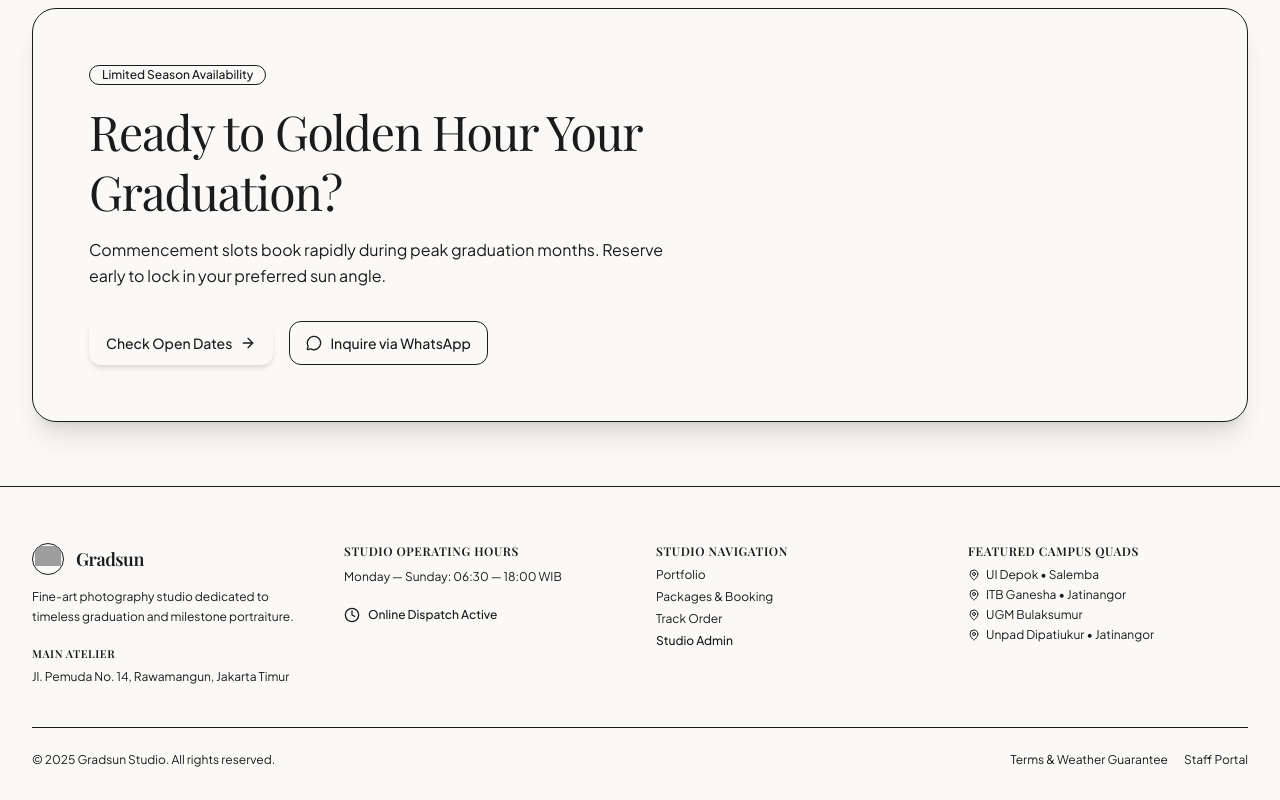
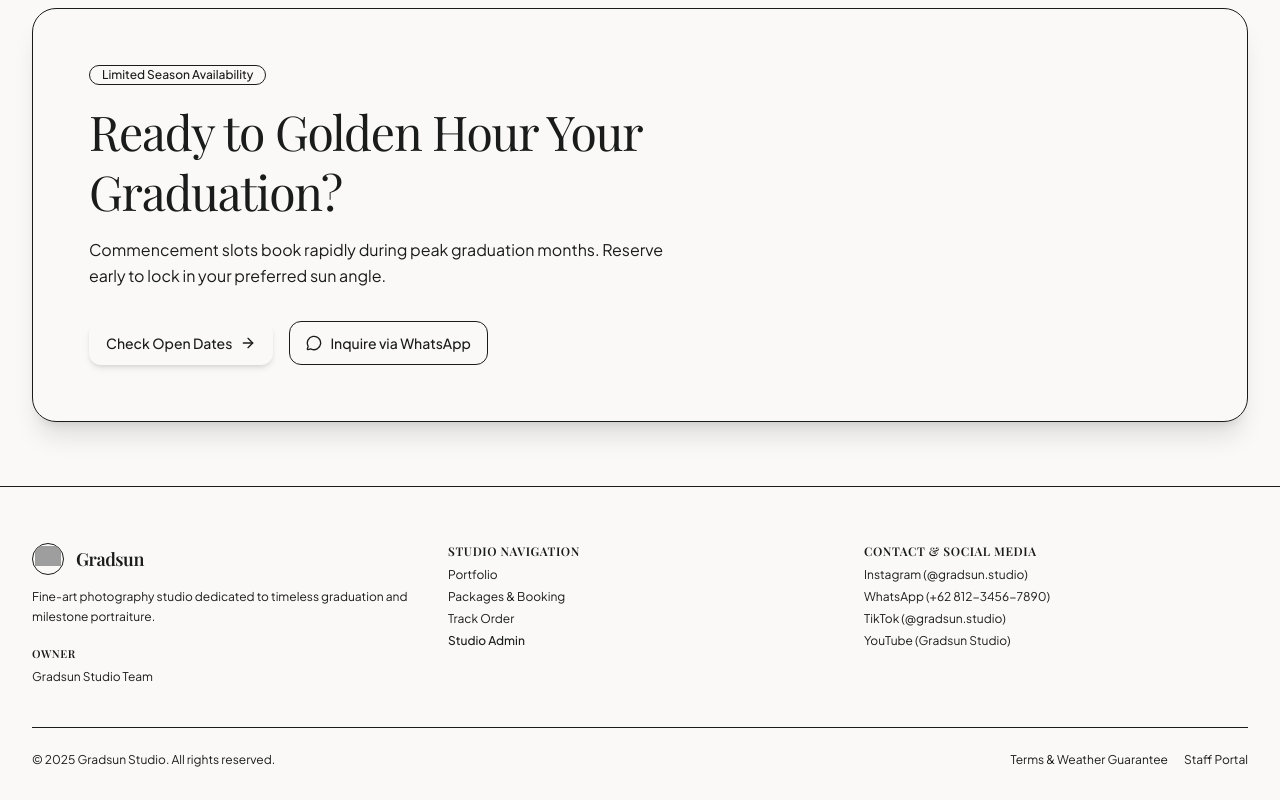
Before and after one commit to ismailagung/gradsun, a Next.js app: page / in a window 1280 px wide. Shown: the part 3119-3919 px from the top of the page. Built offline with nearby package versions, Linux system fonts and the light colour scheme; no server answers; grey boxes are pictures that could not be loaded; a web font is replaced by a local one.

Commit message:
feat(landing): update footer to 3-column layout with owner and social contacts

```diff
--- a/messages/en-US.json
+++ b/messages/en-US.json
@@ -450,19 +450,16 @@
   },
   "footer": {
     "description": "Fine-art photography studio dedicated to timeless graduation and milestone portraiture.",
-    "hoursTitle": "Studio Operating Hours",
-    "hoursValue": "Monday — Sunday: 06:30 — 18:00 WIB",
-    "locationTitle": "Main Atelier",
-    "locationValue": "Jl. Pemuda No. 14, Rawamangun, Jakarta Timur",
-    "campusesTitle": "Featured Campus Quads",
-    "onlineDispatch": "Online Dispatch Active",
+    "ownerTitle": "Owner",
+    "ownerValue": "Gradsun Studio Team",
+    "contactTitle": "Contact & Social Media",
+    "instagram": "Instagram (@gradsun.studio)",
+    "whatsapp": "WhatsApp (+62 812-3456-7890)",
+    "tiktok": "TikTok (@gradsun.studio)",
+    "youtube": "YouTube (Gradsun Studio)",
     "navTitle": "Studio Navigation",
     "terms": "Terms & Weather Guarantee",
     "staffPortal": "Staff Portal",
-    "uiCampuses": "UI Depok • Salemba",
-    "itbCampuses": "ITB Ganesha • Jatinangor",
-    "ugmCampuses": "UGM Bulaksumur",
-    "unpadCampuses": "Unpad Dipatiukur • Jatinangor",
     "copyright": "© 2025 Gradsun Studio. All rights reserved."
   },
   "invoice": {
--- a/messages/id-ID.json
+++ b/messages/id-ID.json
@@ -450,19 +450,16 @@
   },
   "footer": {
     "description": "Studio fotografi seni rupa yang didedikasikan untuk potret wisuda dan momen bersejarah abadi.",
-    "hoursTitle": "Jam Operasional Studio",
-    "hoursValue": "Senin — Minggu: 06:30 — 18:00 WIB",
-    "locationTitle": "Atelier Utama",
-    "locationValue": "Jl. Pemuda No. 14, Rawamangun, Jakarta Timur",
-    "campusesTitle": "Kampus Unggulan",
-    "onlineDispatch": "Layanan Reservasi Online Aktif",
+    "ownerTitle": "Pemilik",
+    "ownerValue": "Gradsun Studio Team",
+    "contactTitle": "Kontak & Media Sosial",
+    "instagram": "Instagram (@gradsun.studio)",
+    "whatsapp": "WhatsApp (+62 812-3456-7890)",
+    "tiktok": "TikTok (@gradsun.studio)",
+    "youtube": "YouTube (Gradsun Studio)",
     "navTitle": "Navigasi Studio",
     "terms": "Ketentuan & Jaminan Cuaca",
     "staffPortal": "Portal Staf",
-    "uiCampuses": "UI Depok • Salemba",
-    "itbCampuses": "ITB Ganesha • Jatinangor",
-    "ugmCampuses": "UGM Bulaksumur",
-    "unpadCampuses": "Unpad Dipatiukur • Jatinangor",
     "copyright": "© 2025 Gradsun Studio. Hak cipta dilindungi undang-undang."
   },
   "invoice": {
--- a/src/app/page.tsx
+++ b/src/app/page.tsx
@@ -1,9 +1,7 @@
 import {
   ArrowRight,
   Check,
-  Clock,
   Heart,
-  MapPin,
   MessageCircle,
   Quote,
   Sparkles,
@@ -635,8 +633,8 @@ export default async function HomePage() {
 
       {/* 7. EXTENDED MEGA FOOTER */}
       <footer className="border-t border-border bg-card pt-14 pb-8 px-4 sm:px-6 lg:px-8">
-        <div className="mx-auto max-w-7xl grid grid-cols-1 md:grid-cols-4 gap-8 pb-10 border-b border-border">
-          {/* Col 1: Brand & Atelier */}
+        <div className="mx-auto max-w-7xl grid grid-cols-1 md:grid-cols-3 gap-8 pb-10 border-b border-border">
+          {/* Col 1: Brand & Owner */}
           <div className="flex flex-col gap-3">
             <div className="flex items-center gap-3">
               <div className="relative size-8 overflow-hidden rounded-full border border-border bg-card p-0.5">
@@ -655,25 +653,13 @@ export default async function HomePage() {
             <p className="text-xs text-muted-foreground leading-relaxed">{tFoot("description")}</p>
             <div className="pt-2">
               <span className="text-[11px] font-semibold text-foreground uppercase tracking-wider block font-serif">
-                {tFoot("locationTitle")}
+                {tFoot("ownerTitle")}
               </span>
-              <span className="text-xs text-muted-foreground">{tFoot("locationValue")}</span>
+              <span className="text-xs text-muted-foreground">{tFoot("ownerValue")}</span>
             </div>
           </div>
 
-          {/* Col 2: Studio Hours */}
-          <div className="flex flex-col gap-2">
-            <span className="text-xs font-semibold text-foreground uppercase tracking-wider font-serif">
-              {tFoot("hoursTitle")}
-            </span>
-            <p className="text-xs text-muted-foreground leading-relaxed">{tFoot("hoursValue")}</p>
-            <div className="flex items-center gap-2 pt-3 text-xs text-primary">
-              <Clock className="size-4" />
-              <span className="font-medium">{tFoot("onlineDispatch")}</span>
-            </div>
-          </div>
-
-          {/* Col 3: Navigation Links */}
+          {/* Col 2: Studio Navigation */}
           <div className="flex flex-col gap-2">
             <span className="text-xs font-semibold text-foreground uppercase tracking-wider font-serif">
               {tFoot("navTitle")}
@@ -694,28 +680,44 @@ export default async function HomePage() {
             </div>
           </div>
 
-          {/* Col 4: Featured Campus Quads */}
+          {/* Col 3: Contact & Socials */}
           <div className="flex flex-col gap-2">
             <span className="text-xs font-semibold text-foreground uppercase tracking-wider font-serif">
-              {tFoot("campusesTitle")}
+              {tFoot("contactTitle")}
             </span>
-            <div className="flex flex-col gap-1 text-xs text-muted-foreground">
-              <span className="flex items-center gap-1.5">
-                <MapPin className="size-3 text-primary" />
-                <span>{tFoot("uiCampuses")}</span>
-              </span>
-              <span className="flex items-center gap-1.5">
-                <MapPin className="size-3 text-primary" />
-                <span>{tFoot("itbCampuses")}</span>
-              </span>
-              <span className="flex items-center gap-1.5">
-                <MapPin className="size-3 text-primary" />
-                <span>{tFoot("ugmCampuses")}</span>
-              </span>
-              <span className="flex items-center gap-1.5">
-                <MapPin className="size-3 text-primary" />
-                <span>{tFoot("unpadCampuses")}</span>
-              </span>
+            <div className="flex flex-col gap-1.5 text-xs text-muted-foreground">
+              <a
+                href="https://instagram.com"
+                target="_blank"
+                rel="noopener noreferrer"
+                className="hover:text-primary transition-colors"
+              >
+                {tFoot("instagram")}
+              </a>
+              <a
+                href="https://wa.me"
+                target="_blank"
+                rel="noopener noreferrer"
+                className="hover:text-primary transition-colors"
+              >
+                {tFoot("whatsapp")}
+              </a>
+              <a
+                href="https://tiktok.com"
+                target="_blank"
+                rel="noopener noreferrer"
+                className="hover:text-primary transition-colors"
+              >
+                {tFoot("tiktok")}
+              </a>
+              <a
+                href="https://youtube.com"
+                target="_blank"
+                rel="noopener noreferrer"
+                className="hover:text-primary transition-colors"
+              >
+                {tFoot("youtube")}
+              </a>
             </div>
           </div>
         </div>
```
